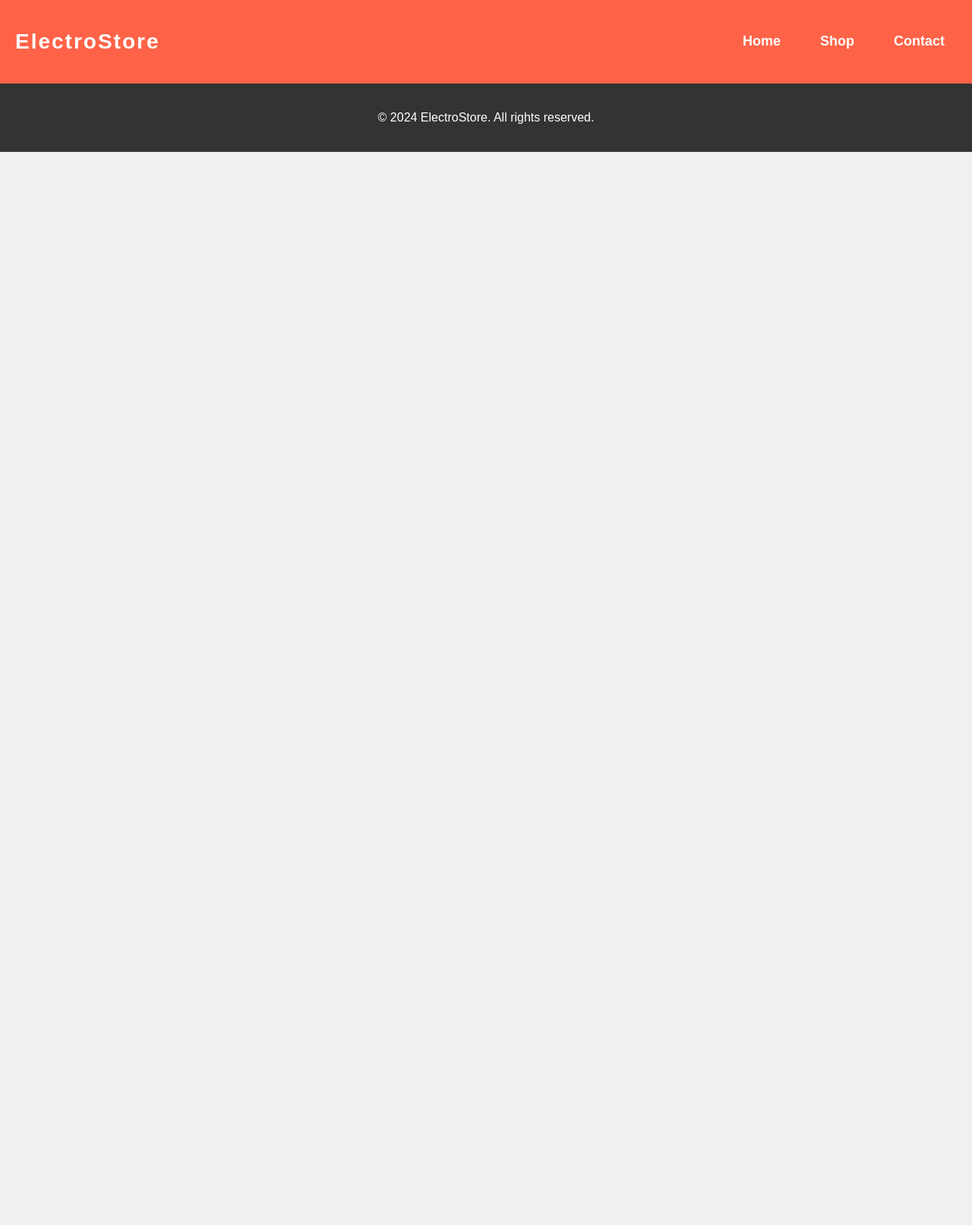
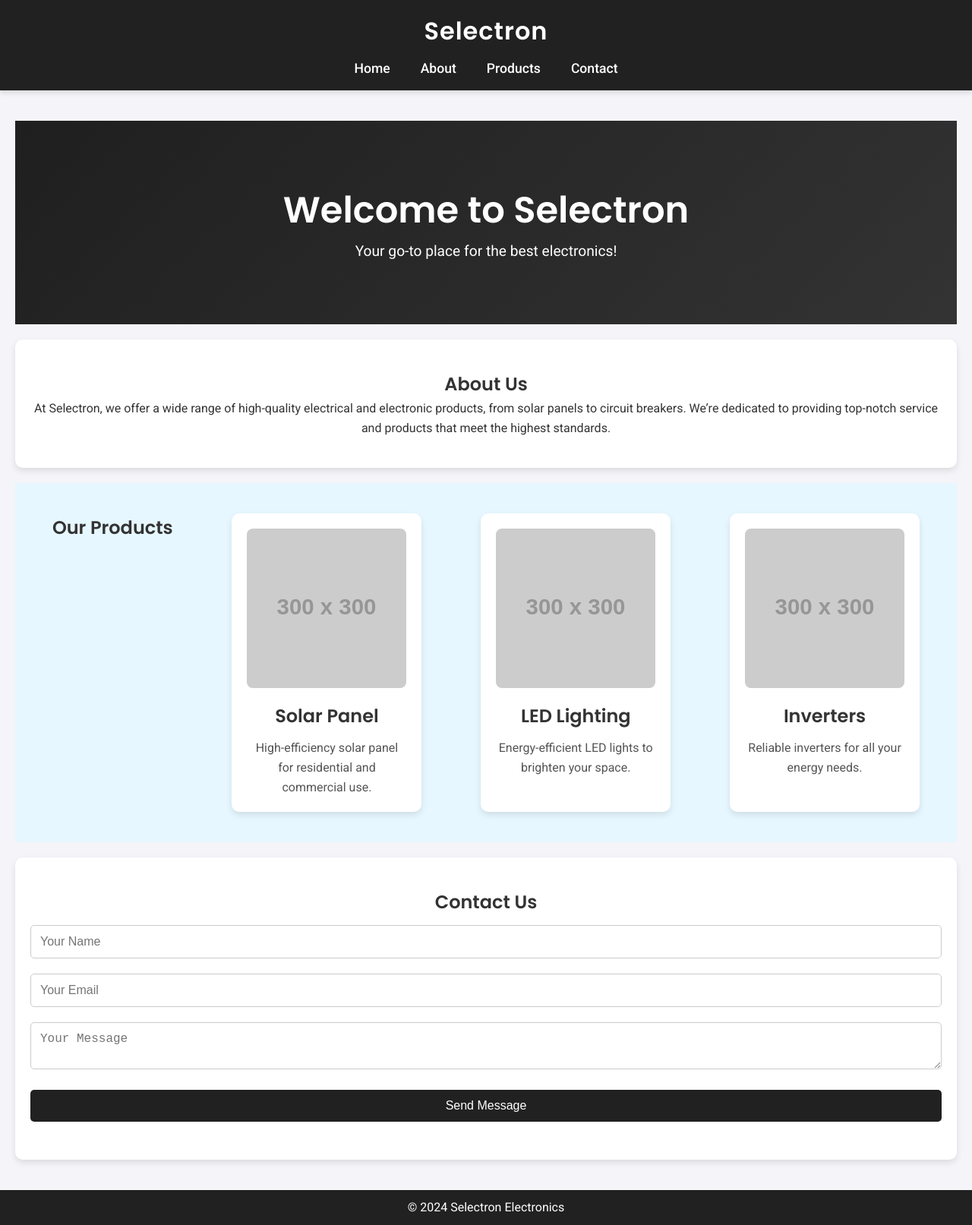
Before and after one commit to Mhmdsalmann99/Selectron, a plain HTML site: page index.html in a window 1280 px wide. Shown: the whole page at 76% size. Before the commit the page ends 800 px from the top, so only its background shows below. Drawn offline with Linux system fonts and the light colour scheme; placeholder pictures from the web are drawn by us.

Commit message:
Updated website with vibrant colors and animations

```diff
--- a/index.html
+++ b/index.html
@@ -3,51 +3,70 @@
 <head>
     <meta charset="UTF-8">
     <meta name="viewport" content="width=device-width, initial-scale=1.0">
-    <meta http-equiv="X-UA-Compatible" content="ie=edge">
-    <title>ElectroStore</title>
+    <title>Selectron Electronics Store</title>
+    <link href="https://fonts.googleapis.com/css2?family=Roboto:wght@300;400;500&family=Poppins:wght@400;600&display=swap" rel="stylesheet">
     <link rel="stylesheet" href="style.css">
 </head>
 <body>
     <header>
         <div class="logo">
-            <h1>ElectroStore</h1>
+            <h1>Selectron</h1>
         </div>
         <nav>
             <ul>
-                <!-- Home Dropdown Menu -->
-                <li class="dropdown">
-                    <a href="#">Home</a>
-                    <div class="dropdown-content">
-                        <a href="home.html">Main Page</a>
-                        <a href="about.html">About Us</a>
-                    </div>
-                </li>
-
-                <!-- Shop Dropdown Menu -->
-                <li class="dropdown">
-                    <a href="#">Shop</a>
-                    <div class="dropdown-content">
-                        <a href="shop.html">All Products</a>
-                        <a href="categories.html">Categories</a>
-                    </div>
-                </li>
-
-                <!-- Contact Dropdown Menu -->
-                <li class="dropdown">
-                    <a href="#">Contact</a>
-                    <div class="dropdown-content">
-                        <a href="contact.html">Contact Us</a>
-                        <a href="faq.html">FAQs</a>
-                    </div>
-                </li>
+                <li><a href="#home">Home</a></li>
+                <li><a href="#about">About</a></li>
+                <li><a href="#products">Products</a></li>
+                <li><a href="#contact">Contact</a></li>
             </ul>
         </nav>
     </header>
 
-    <!-- Your other sections: Home, Shop, Contact go here -->
+    <main>
+        <section id="home">
+            <div class="hero-content">
+                <h2>Welcome to Selectron</h2>
+                <p>Your go-to place for the best electronics!</p>
+            </div>
+        </section>
+
+        <section id="about" class="fadeIn">
+            <h2>About Us</h2>
+            <p>At Selectron, we offer a wide range of high-quality electrical and electronic products, from solar panels to circuit breakers. We’re dedicated to providing top-notch service and products that meet the highest standards.</p>
+        </section>
+
+        <section id="products" class="product-list fadeIn">
+            <h2>Our Products</h2>
+            <div class="product">
+                <img src="https://via.placeholder.com/300" alt="Product 1">
+                <h3>Solar Panel</h3>
+                <p>High-efficiency solar panel for residential and commercial use.</p>
+            </div>
+            <div class="product">
+                <img src="https://via.placeholder.com/300" alt="Product 2">
+                <h3>LED Lighting</h3>
+                <p>Energy-efficient LED lights to brighten your space.</p>
+            </div>
+            <div class="product">
+                <img src="https://via.placeholder.com/300" alt="Product 3">
+                <h3>Inverters</h3>
+                <p>Reliable inverters for all your energy needs.</p>
+            </div>
+        </section>
+
+        <section id="contact" class="fadeIn">
+            <h2>Contact Us</h2>
+            <form action="#" method="post">
+                <input type="text" placeholder="Your Name" required><br>
+                <input type="email" placeholder="Your Email" required><br>
+                <textarea placeholder="Your Message" required></textarea><br>
+                <button type="submit">Send Message</button>
+            </form>
+        </section>
+    </main>
 
     <footer>
-        <p>&copy; 2024 ElectroStore. All rights reserved.</p>
+        <p>&copy; 2024 Selectron Electronics</p>
     </footer>
 
     <script src="script.js"></script>
--- a/script.js
+++ b/script.js
@@ -1,42 +1,10 @@
-document.addEventListener('DOMContentLoaded', function () {
-
-    // Cart functionality
-    let cart = [];
-
-    // Add products to the cart
-    document.querySelectorAll('.add-to-cart').forEach(button => {
-        button.addEventListener('click', (event) => {
-            const productCard = event.target.closest('.product-card');
-            const productName = productCard.querySelector('h3').innerText;
-            const productPrice = productCard.querySelector('p').innerText;
-
-            // Add product to the cart array
-            cart.push({ name: productName, price: productPrice });
-
-            // Show confirmation to the user
-            alert(`${productName} added to cart!`);
-            console.log(cart); // You can check the cart in the console for debugging
+// Smooth scroll effect for navigation
+document.querySelectorAll('nav ul li a').forEach(anchor => {
+    anchor.addEventListener('click', function(e) {
+        e.preventDefault();
+        const targetId = this.getAttribute('href').substring(1);
+        document.getElementById(targetId).scrollIntoView({
+            behavior: 'smooth'
         });
     });
-
-    // Contact form validation
-    const form = document.querySelector('.contact form');
-    form.addEventListener('submit', function (event) {
-        const emailField = form.querySelector('input[type="email"]');
-        const messageField = form.querySelector('textarea');
-
-        const email = emailField.value.trim();
-        const message = messageField.value.trim();
-
-        // Check if both fields are filled
-        if (!email || !message) {
-            alert('Please fill in both fields.');
-            event.preventDefault(); // Prevent form submission
-        } else {
-            // If everything is valid
-            alert('Message sent successfully!');
-            form.reset(); // Reset the form fields
-        }
-    });
-
 });
--- a/style.css
+++ b/style.css
@@ -1,112 +1,179 @@
-/* General Styles */
-body {
-    font-family: 'Arial', sans-serif;
+/* Reset and base styles */
+* {
     margin: 0;
     padding: 0;
-    background-color: #f0f0f0;
-    color: #333;
     box-sizing: border-box;
 }
 
-/* Header */
+body {
+    font-family: 'Roboto', sans-serif;
+    background-color: #f4f4f9;
+    color: #333;
+    line-height: 1.6;
+}
+
+h1, h2, h3 {
+    font-family: 'Poppins', sans-serif;
+}
+
 header {
-    background-color: #FF6347;
+    background-color: #212121;
     color: white;
-    padding: 20px;
-    display: flex;
-    justify-content: space-between;
-    align-items: center;
-    box-shadow: 0 4px 10px rgba(0, 0, 0, 0.1);
+    padding: 15px 0;
+    box-shadow: 0 4px 6px rgba(0, 0, 0, 0.1);
 }
 
 header .logo h1 {
-    font-size: 28px;
-    letter-spacing: 2px;
+    text-align: center;
+    font-size: 2rem;
+    letter-spacing: 1px;
 }
 
-/* Navigation */
 nav ul {
-    list-style-type: none;
-    margin: 0;
-    padding: 0;
     display: flex;
+    justify-content: center;
+    list-style: none;
+    padding-top: 10px;
 }
 
 nav ul li {
-    margin-left: 20px;
-    position: relative; /* Required for the dropdown */
+    margin: 0 20px;
 }
 
 nav ul li a {
     color: white;
     text-decoration: none;
-    font-weight: bold;
-    font-size: 18px;
-    padding: 8px 16px;
-    display: block;
+    font-weight: 500;
+    font-size: 1.1rem;
     transition: color 0.3s;
 }
 
 nav ul li a:hover {
-    color: #FFD700;
+    color: #f4f4f9;
 }
 
-/* Dropdown Menu */
-.dropdown:hover .dropdown-content {
-    display: block;
-}
-
-.dropdown-content {
-    display: none;
-    position: absolute;
-    background-color: #FF6347;
-    min-width: 160px;
-    box-shadow: 0px 8px 16px rgba(0, 0, 0, 0.2);
-    z-index: 1;
-}
-
-.dropdown-content a {
-    color: white;
-    padding: 12px 16px;
-    text-decoration: none;
-    display: block;
-}
-
-.dropdown-content a:hover {
-    background-color: #FFD700;
+main {
+    padding: 40px 20px;
 }
 
 /* Hero Section */
-.hero {
-    background: linear-gradient(45deg, #FF6347, #FF4500);
+#home {
+    background: linear-gradient(135deg, #1f1f1f, #333);
     color: white;
     text-align: center;
-    padding: 100px 20px;
+    padding: 80px 20px;
 }
 
-/* Product Grid */
-.products {
+.hero-content h2 {
+    font-size: 3rem;
+    font-weight: 600;
+}
+
+.hero-content p {
+    font-size: 1.2rem;
+}
+
+/* About Section */
+#about {
+    background-color: #ffffff;
     padding: 40px 20px;
-    background-color: white;
+    text-align: center;
+    margin-top: 20px;
+    border-radius: 10px;
+    box-shadow: 0 4px 8px rgba(0, 0, 0, 0.1);
+}
+
+/* Products Section */
+#products {
+    background-color: #e6f7ff;
+    padding: 40px 20px;
     text-align: center;
 }
 
-.products h2 {
-    font-size: 30px;
-    margin-bottom: 40px;
-    color: #333;
+.product-list {
+    display: flex;
+    justify-content: space-around;
+    gap: 20px;
+    margin-top: 20px;
 }
 
-.product-grid {
-    display: grid;
-    grid-template-columns: repeat(4, 1fr);
-    gap: 20px;
+.product {
+    background-color: white;
+    padding: 20px;
+    border-radius: 10px;
+    width: 250px;
+    text-align: center;
+    box-shadow: 0 4px 8px rgba(0, 0, 0, 0.1);
+    transition: transform 0.3s;
+}
+
+.product:hover {
+    transform: scale(1.05);
+}
+
+.product img {
+    max-width: 100%;
+    border-radius: 8px;
+}
+
+.product h3 {
+    font-size: 1.5rem;
+    margin: 10px 0;
+}
+
+.product p {
+    color: #555;
+}
+
+/* Contact Section */
+#contact {
+    background-color: #ffffff;
+    padding: 40px 20px;
+    text-align: center;
+    margin-top: 20px;
+    border-radius: 10px;
+    box-shadow: 0 4px 8px rgba(0, 0, 0, 0.1);
+}
+
+form input, form textarea, form button {
+    width: 100%;
+    padding: 12px;
+    margin: 10px 0;
+    border: 1px solid #ccc;
+    border-radius: 5px;
+    font-size: 1rem;
+}
+
+form button {
+    background-color: #212121;
+    color: white;
+    border: none;
+    cursor: pointer;
+    transition: background-color 0.3s;
+}
+
+form button:hover {
+    background-color: #444;
 }
 
 /* Footer */
 footer {
-    background-color: #333;
+    background-color: #212121;
     color: white;
-    padding: 20px;
     text-align: center;
+    padding: 10px;
 }
+
+/* Animations */
+.fadeIn {
+    animation: fadeIn 1s ease-out;
+}
+
+@keyframes fadeIn {
+    from {
+        opacity: 0;
+    }
+    to {
+        opacity: 1;
+    }
+}
```
Also changed, not shown: contact.html (deleted, +0 -40 lines), home.html (deleted, +0 -38 lines), shop.html (deleted, +0 -43 lines).
